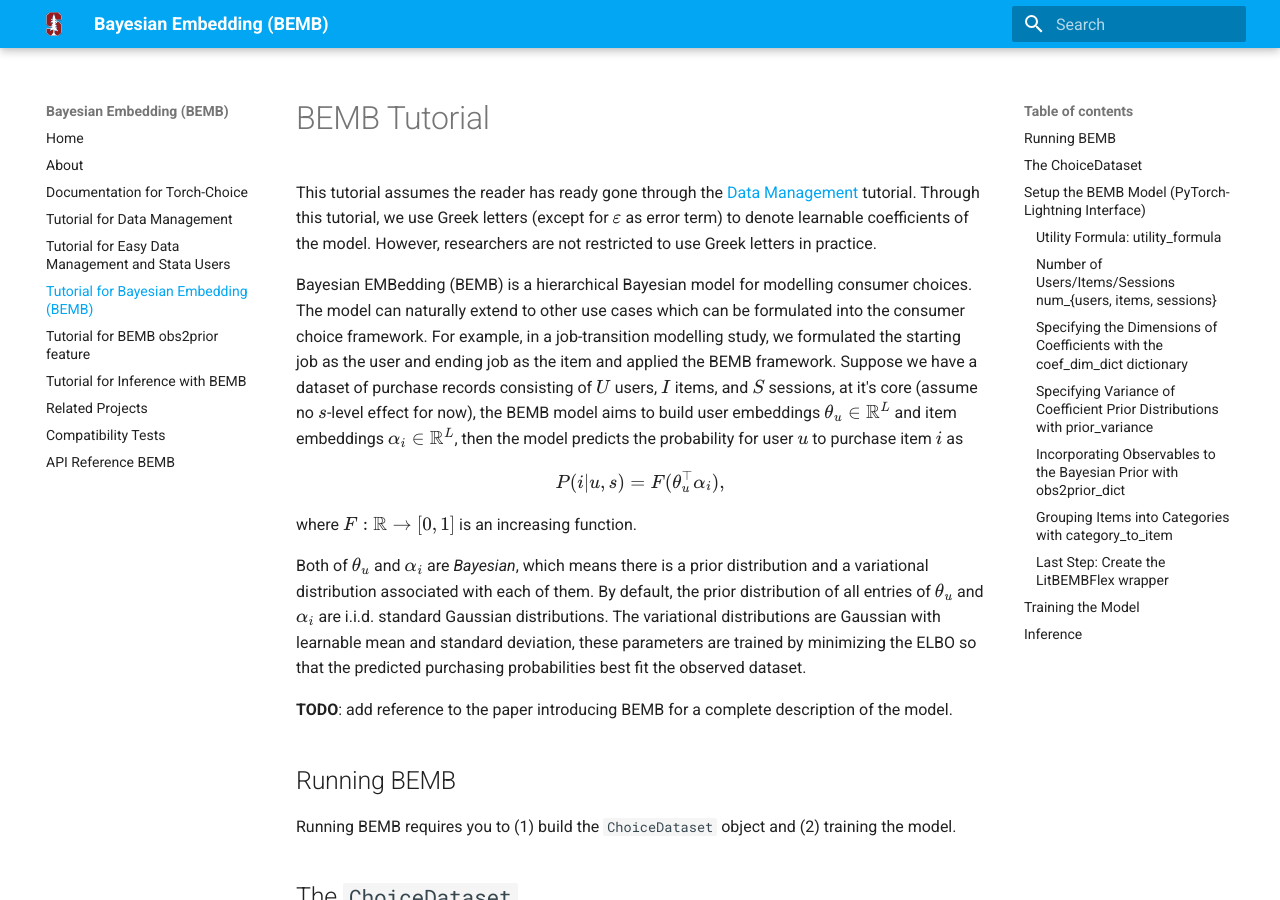
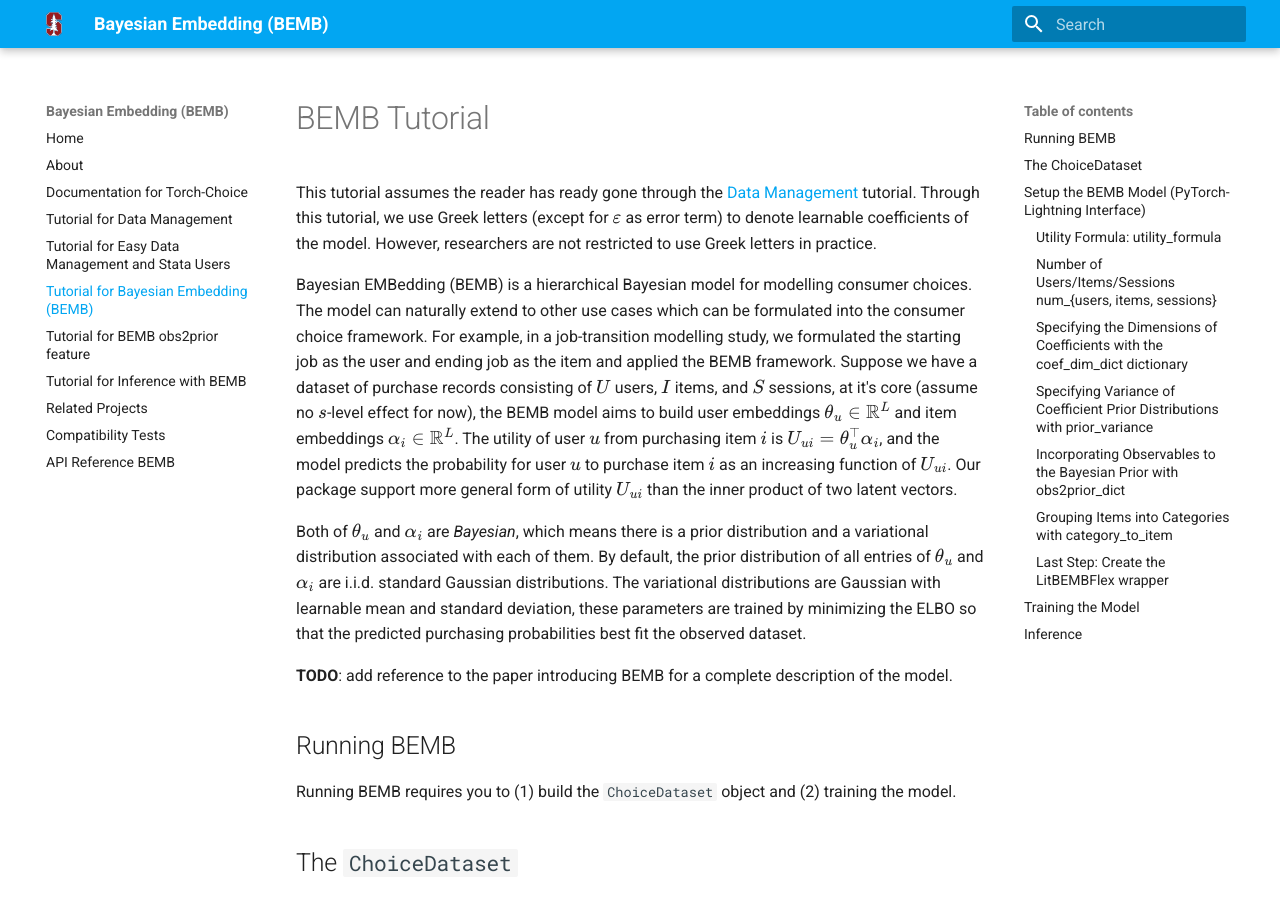
Before and after one commit to gsbDBI/bemb, an MkDocs documentation site: the page built from docs_src/bemb.md, in a window 1280 px wide and 900 px high. Built offline with MkDocs 1.6.1 and Material for MkDocs 9.7.7, drawn with Linux system fonts in a browser that asks for light colours; formulas are drawn with MathJax 3.

Commit message:
update documentation.

```diff
--- a/docs_src/bemb.md
+++ b/docs_src/bemb.md
@@ -8,11 +8,8 @@ Through this tutorial, we use Greek letters (except for $\varepsilon$ as error t
 Bayesian EMBedding (BEMB) is a hierarchical Bayesian model for modelling consumer choices.
 The model can naturally extend to other use cases which can be formulated into the consumer choice framework.
 For example, in a job-transition modelling study, we formulated the starting job as the user and ending job as the item and applied the BEMB framework.
-Suppose we have a dataset of purchase records consisting of $U$ users, $I$ items, and $S$ sessions, at it's core (assume no $s$-level effect for now), the BEMB model aims to build user embeddings $\theta_u \in \mathbb{R}^{L}$ and item embeddings $\alpha_i \in \mathbb{R}^{L}$, then the model predicts the probability for user $u$ to purchase item $i$ as
-$$
-P(i|u,s) = F(\theta_u^\top \alpha_i),
-$$
-where $F: \mathbb{R} \to [0, 1]$ is an increasing function.
+Suppose we have a dataset of purchase records consisting of $U$ users, $I$ items, and $S$ sessions, at it's core (assume no $s$-level effect for now), the BEMB model aims to build user embeddings $\theta_u \in \mathbb{R}^{L}$ and item embeddings $\alpha_i \in \mathbb{R}^{L}$. The utility of user $u$ from purchasing item $i$ is $U_{ui} = \theta_u^\top \alpha_i$, and the model predicts the probability for user $u$ to purchase item $i$ as an increasing function of $U_{ui}$.
+Our package support more general form of utility $U_{ui}$ than the inner product of two latent vectors.
 
 Both of $\theta_u$ and $\alpha_i$ are *Bayesian*, which means there is a prior distribution and a variational distribution associated with each of them.
 By default, the prior distribution of all entries of $\theta_u$ and $\alpha_i$ are i.i.d. standard Gaussian distributions.
```
